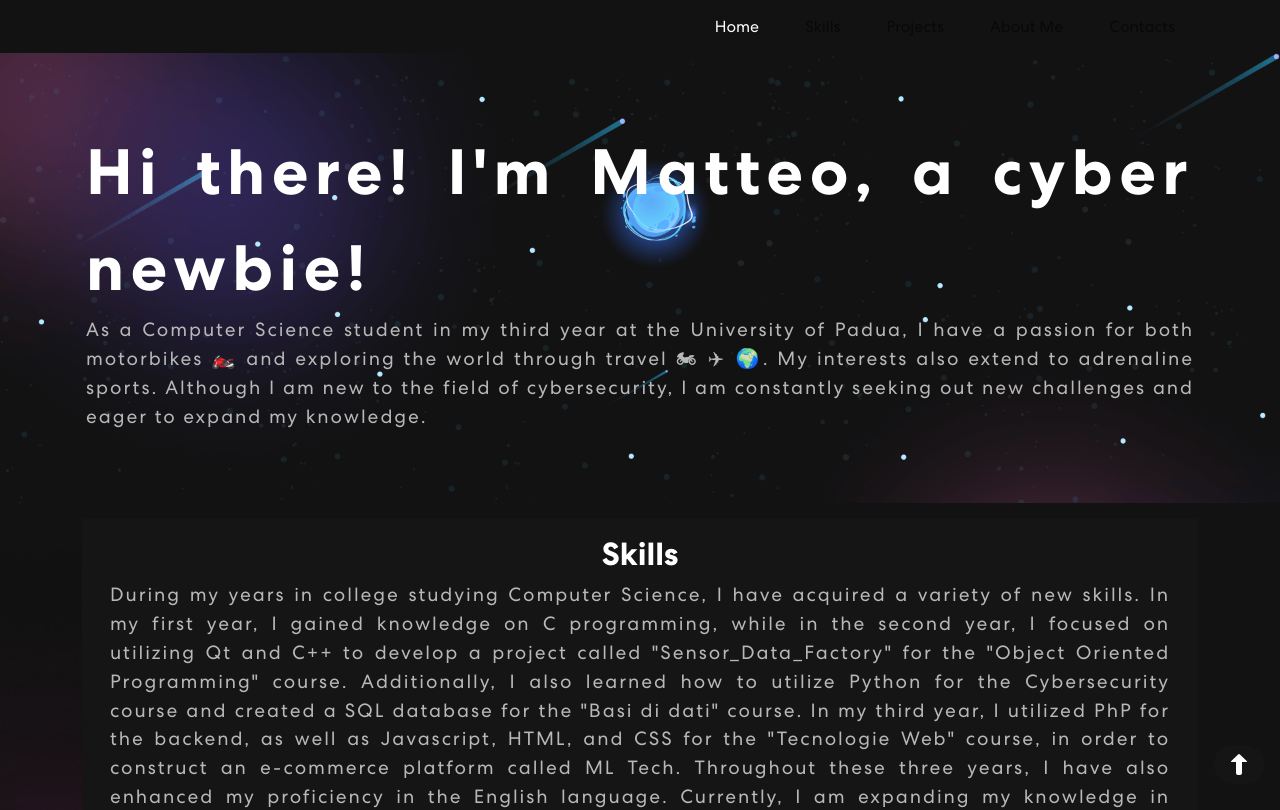
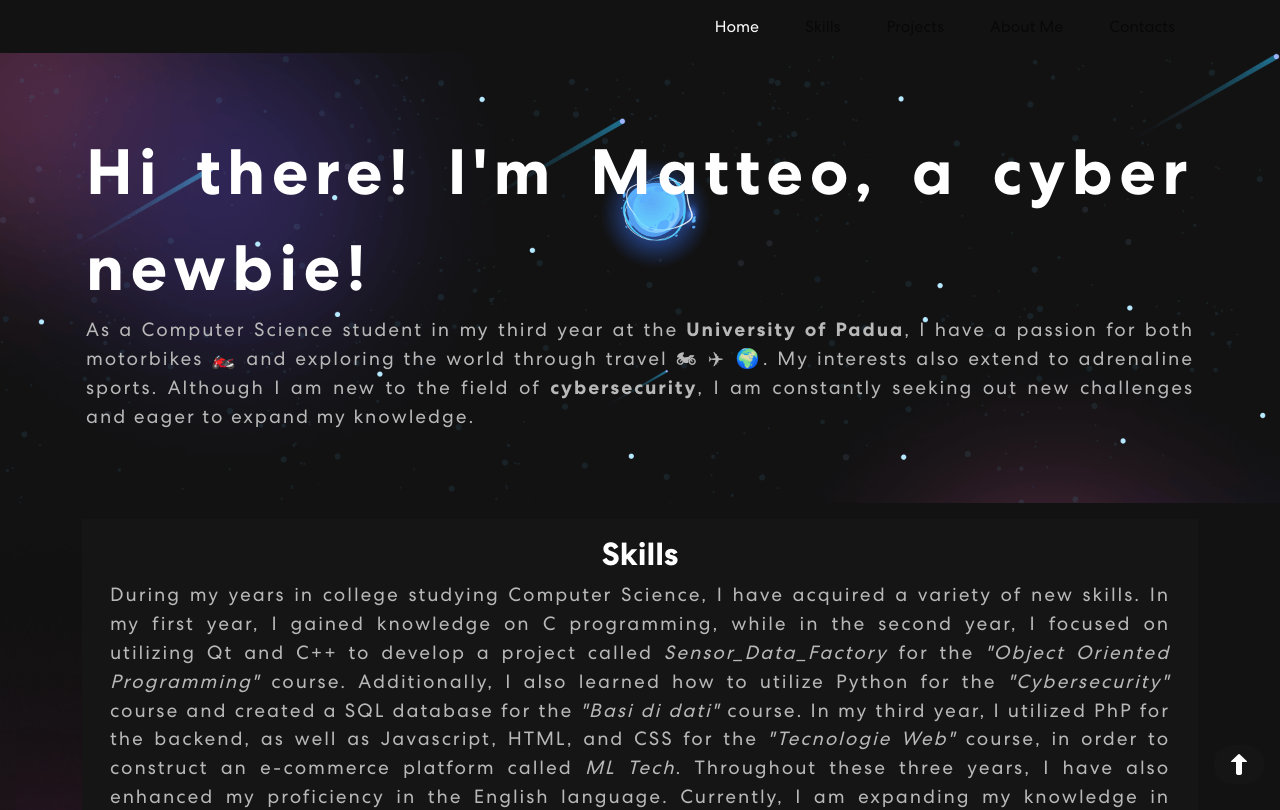
Before and after one commit to tiozzom4tteo/Portfolio, a React (Create React App) app: page / in a window 1280 px wide. Shown: the top 810 px of the page. Built offline with nearby package versions, Linux system fonts and the light colour scheme.

Commit message:
modify skills writing

```diff
--- a/src/components/Banner.js
+++ b/src/components/Banner.js
@@ -71,12 +71,12 @@ export const Banner = () => {
                   </h1>
                   <p>
                     As a Computer Science student in my third year at the
-                    University of Padua, I have a passion for both motorbikes 🏍️
-                    and exploring the world through travel{" "}
+                    <b> University of Padua</b>, I have a passion for both
+                    motorbikes 🏍️ and exploring the world through travel{" "}
                     <span> &#x1F3CD;</span> <span>&#x2708; &#x1F30D;</span>. My
                     interests also extend to adrenaline sports. Although I am
-                    new to the field of cybersecurity, I am constantly seeking
-                    out new challenges and eager to expand my knowledge.
+                    new to the field of <b>cybersecurity</b>, I am constantly
+                    seeking out new challenges and eager to expand my knowledge.
                   </p>
                 </div>
               )}
--- a/src/components/Skills.js
+++ b/src/components/Skills.js
@@ -55,17 +55,18 @@ export const Skills = () => {
                 During my years in college studying Computer Science, I have
                 acquired a variety of new skills. In my first year, I gained
                 knowledge on C programming, while in the second year, I focused
-                on utilizing Qt and C++ to develop a project called
-                "Sensor_Data_Factory" for the "Object Oriented Programming"
+                on utilizing Qt and C++ to develop a project called{" "}
+                <em>Sensor_Data_Factory</em> for the{" "}
+                <em>"Object Oriented Programming" </em>
                 course. Additionally, I also learned how to utilize Python for
-                the Cybersecurity course and created a SQL database for the
-                "Basi di dati" course. In my third year, I utilized PhP for the
-                backend, as well as Javascript, HTML, and CSS for the
-                "Tecnologie Web" course, in order to construct an e-commerce
-                platform called ML Tech. Throughout these three years, I have
-                also enhanced my proficiency in the English language. Currently,
-                I am expanding my knowledge in cybersecurity. These are my
-                abilities:
+                the <em>"Cybersecurity"</em> course and created a SQL database
+                for the <em>"Basi di dati"</em> course. In my third year, I
+                utilized PhP for the backend, as well as Javascript, HTML, and
+                CSS for the <em>"Tecnologie Web"</em> course, in order to
+                construct an e-commerce platform called <em>ML Tech</em>.
+                Throughout these three years, I have also enhanced my
+                proficiency in the English language. Currently, I am expanding
+                my knowledge in cybersecurity. These are my abilities:
               </p>
               <Carousel
                 responsive={responsive}
```
Also changed, not shown: 2 other files (tests, documents, lock files or other folders).
